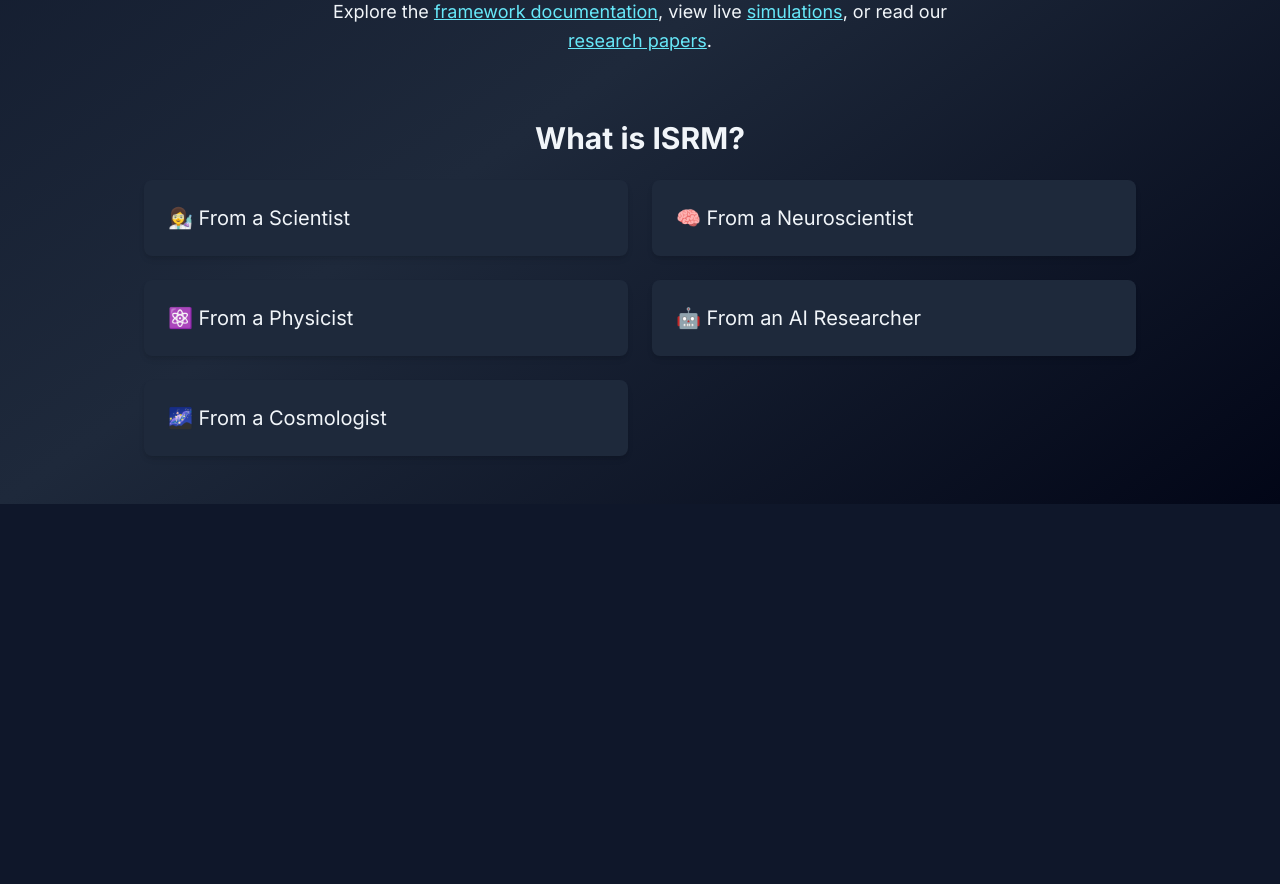
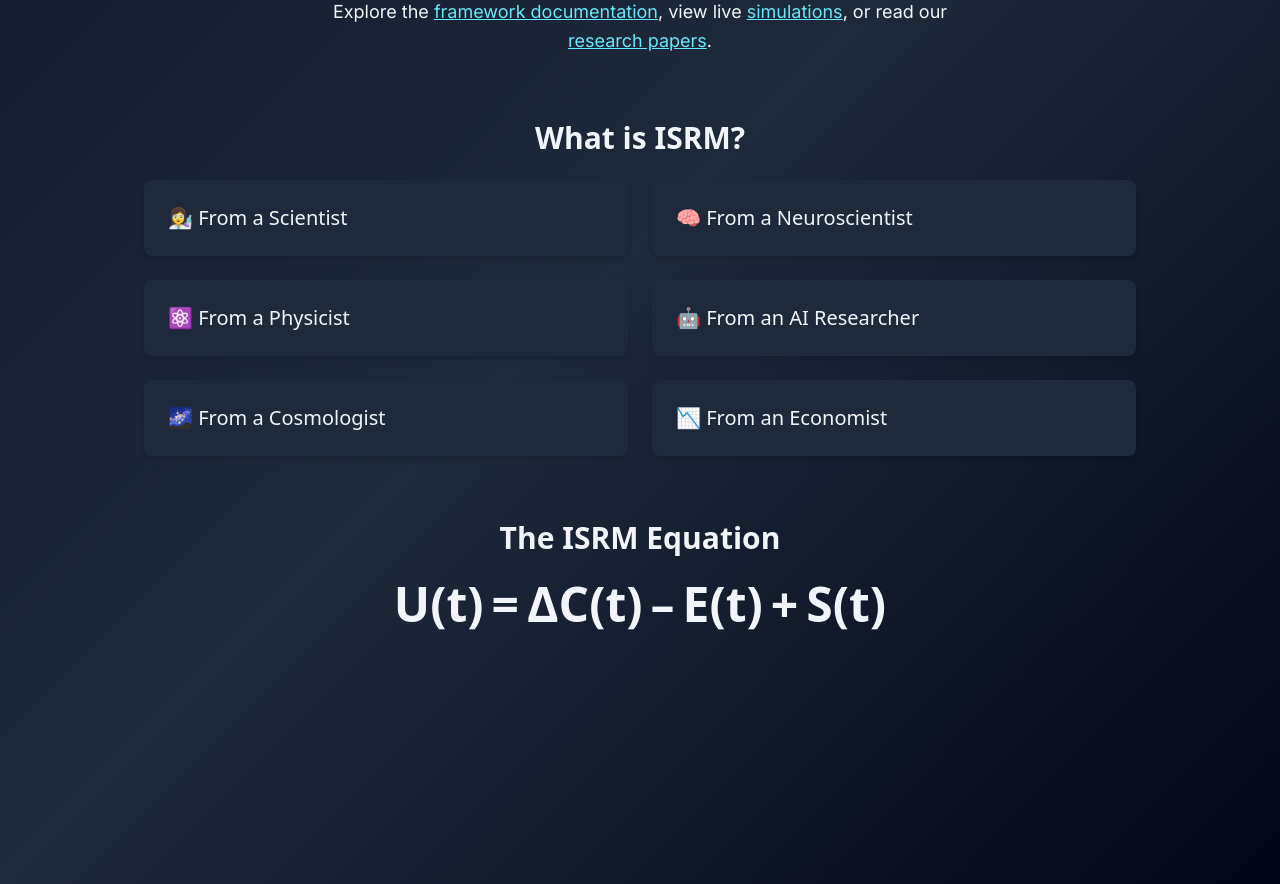
Before and after one commit to AnimaSoma/isrm-framework-site, a React (Vite) app: page / in a window 1280 px wide. Shown: the part 400-1284 px from the top of the page. Before the commit the page ends 904 px from the top, so only its background shows below. Built offline with nearby package versions, Linux system fonts and the light colour scheme.

Commit message:
Add ISRM multi-page layout

```diff
--- a/src/App.jsx
+++ b/src/App.jsx
@@ -27,6 +27,7 @@ function Home() {
         </p>
       </main>
 <DefinitionReveal />
+<EquationReveal />
     </div>
   );
 }
@@ -37,6 +38,7 @@ const Papers = () => <div className="p-10 text-slate-100">[Research papers and p
 const About = () => <div className="p-10 text-slate-100">[About the ISRM project]</div>;
 
 import DefinitionReveal from './components/DefinitionReveal';
+import EquationReveal from './components/EquationReveal';
 
 export default function App() {
   return (
--- a/src/components/DefinitionReveal.jsx
+++ b/src/components/DefinitionReveal.jsx
@@ -21,6 +21,10 @@ const definitions = [
   {
     label: "🌌 From a Cosmologist",
     text: "A framework for understanding time and entropy as outcomes of update costs."
+  },
+  {
+    label: "📉 From an Economist",
+    text: "A model for rational adaptation under cost-benefit constraints, usable across markets and decision systems."
   }
 ];
 
@@ -28,7 +32,7 @@ export default function DefinitionReveal() {
   const [active, setActive] = useState(null);
 
   return (
-    <div className="max-w-5xl mx-auto mt-16 px-4">
+    <div className="max-w-5xl mx-auto mt-16 px-4 font-sans">
       <h2 className="text-3xl font-semibold text-center text-slate-100 mb-6">
         What is ISRM?
       </h2>
--- /dev/null
+++ b/src/components/EquationReveal.jsx
@@ -0,0 +1,62 @@
+
+import React, { useState } from "react";
+
+const terms = [
+  {
+    symbol: "U(t)",
+    description: "Update potential — the system's net incentive to change state.",
+    formula: "U(t) = ΔC(t) - E(t) + S(t)"
+  },
+  {
+    symbol: "ΔC(t)",
+    description: "Change in coherence — how much more predictable or integrated the system becomes if it updates.",
+    formula: "ΔC(t) = C_new(t) - C_current(t)"
+  },
+  {
+    symbol: "E(t)",
+    description: "Energy cost — how much metabolic, computational, or thermodynamic work is required for the update.",
+    formula: "E(t) = ∫ [energy required to transition from state A → B]"
+  },
+  {
+    symbol: "S(t)",
+    description: "Salience — urgency or importance of the change, driven by observer input or environmental relevance.",
+    formula: "S(t) = weight(observer relevance, context)"
+  }
+];
+
+export default function EquationReveal() {
+  const [hovered, setHovered] = useState(null);
+
+  return (
+    <div className="text-center text-slate-100 py-16 px-4 font-sans">
+      <h2 className="text-3xl font-semibold mb-6">The ISRM Equation</h2>
+      <div className="text-4xl md:text-5xl font-bold space-x-2 select-none">
+        {["U(t)", "=", "ΔC(t)", "–", "E(t)", "+", "S(t)"].map((term, i) => (
+          <span
+            key={i}
+            onMouseEnter={() => setHovered(term)}
+            onMouseLeave={() => setHovered(null)}
+            className={`transition-colors duration-200 ${
+              hovered === term ? "text-cyan-300" : ""
+            }`}
+          >
+            {term}
+          </span>
+        ))}
+      </div>
+      <div className="mt-8 h-28">
+        {terms.map((t, idx) =>
+          hovered === t.symbol ? (
+            <div
+              key={idx}
+              className="text-cyan-200 text-base md:text-lg max-w-2xl mx-auto space-y-2"
+            >
+              <div><strong>{t.symbol}:</strong> {t.description}</div>
+              <div className="text-sm italic text-cyan-300">{t.formula}</div>
+            </div>
+          ) : null
+        )}
+      </div>
+    </div>
+  );
+}
```
